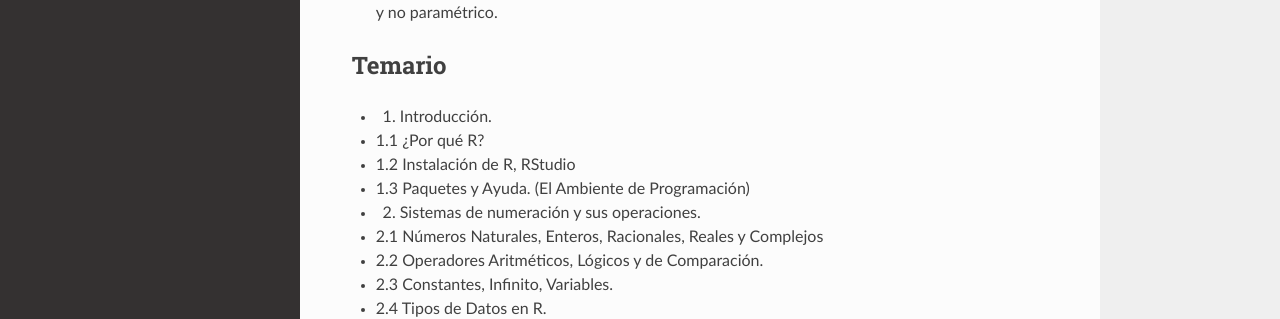
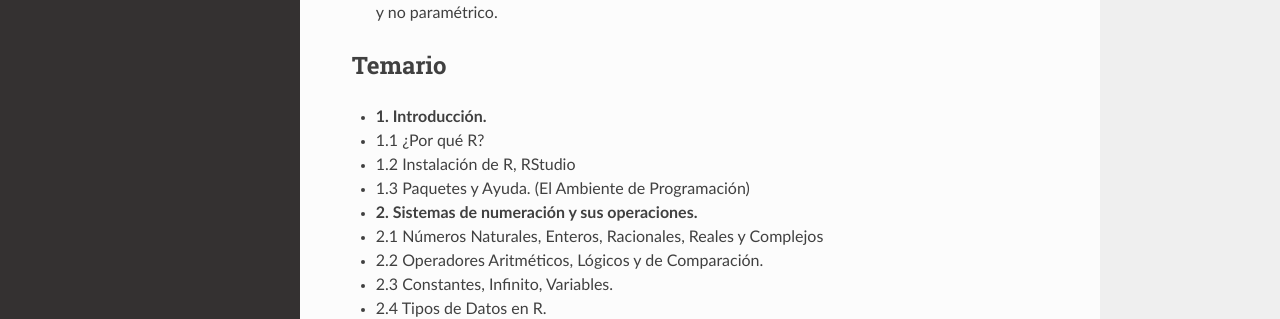
Before and after one commit to matecom57/santosg57-temarios, a Sphinx documentation site: the page built from docs/source/curso_r.rst, in a window 1280 px wide and 900 px high. Shown: the part 388-707 px from the top of the window. Built offline with Sphinx 7.4.7 and the Read the Docs theme 3.1.0, drawn with Linux system fonts in a browser that asks for light colours.

```diff
--- a/docs/source/curso_r.rst
+++ b/docs/source/curso_r.rst
@@ -12,22 +12,17 @@ Objetivos generales:
 Temario
 -------
 
-* 1. Introducción.
+* **1. Introducción.**
 
 * 1.1 ¿Por qué R?
-
 * 1.2 Instalación de R, RStudio
-
 * 1.3 Paquetes y Ayuda. (El Ambiente de Programación)
 
-* 2. Sistemas de numeración y sus operaciones.
+* **2. Sistemas de numeración y sus operaciones.**
 
 * 2.1 Números Naturales, Enteros, Racionales, Reales y Complejos
-
 * 2.2 Operadores Aritméticos, Lógicos y de Comparación.
-
 * 2.3 Constantes, Infinito, Variables.
-
 * 2.4 Tipos de Datos en R.
 
 * 3. Datos Estructurados en R.
```
